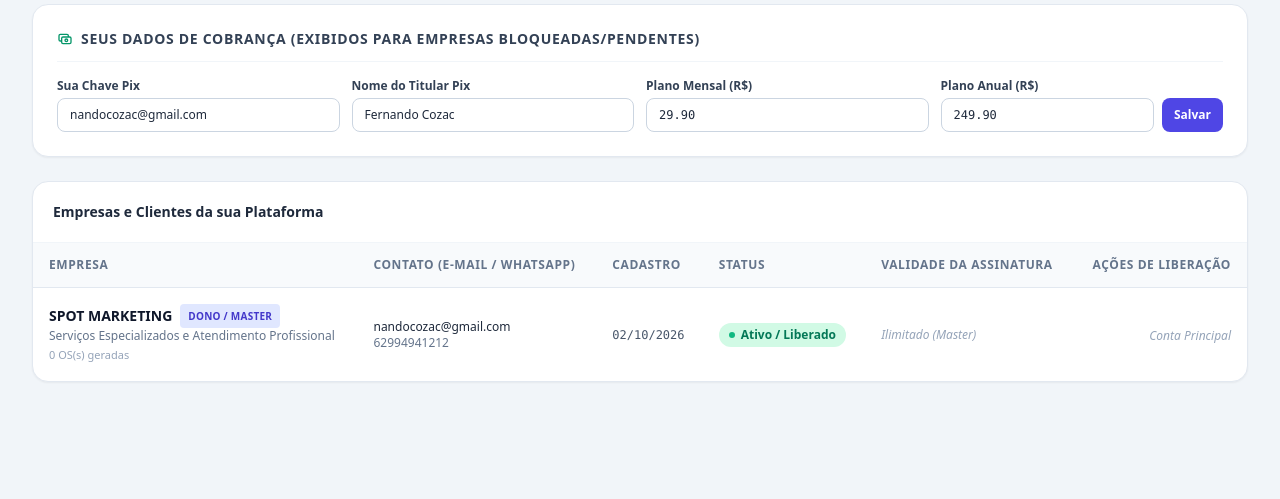
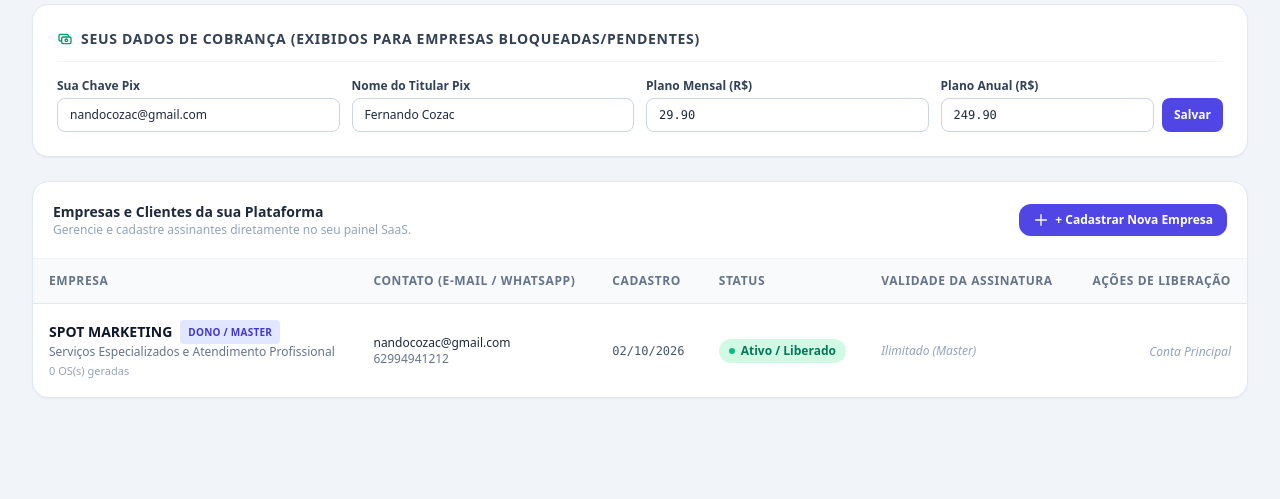
Before and after one commit to nandocozac/painel-gestao, a Flask app: page /admin/empresas in a window 1280 px wide. Shown: the part 245-744 px from the top of the page. Run offline with Flask 3, Linux system fonts and the light colour scheme; the visitor is signed in with stand-in values (Sample User, id 1); some libraries are stand-ins or nearby versions.

Commit message:
Adiciona cadastro direto de empresas no Painel Master e recuperacao automatica do banco antigo

```diff
--- a/app.py
+++ b/app.py
@@ -111,6 +111,48 @@ def migrar_banco_multiempresa():
         db.session.commit()
 
 migrar_banco_multiempresa()
+
+def recuperar_banco_raiz_se_existir():
+    """Garante que se existir um painel_gestao.db antigo na raiz do Hostinger, os dados sejam migrados para instance/"""
+    root_db = os.path.join(BASE_DIR, 'painel_gestao.db')
+    if os.path.exists(root_db) and os.path.abspath(root_db) != os.path.abspath(DB_PATH):
+        try:
+            import sqlite3
+            con_root = sqlite3.connect(root_db)
+            cur_root = con_root.cursor()
+
+            tabelas = [r[0] for r in cur_root.execute("SELECT name FROM sqlite_master WHERE type='table'").fetchall()]
+            if 'empresas' in tabelas:
+                empresas_root = cur_root.execute("SELECT email, nome_empresa, senha_hash, telefone, whatsapp, status_assinatura, data_validade, is_admin FROM empresas").fetchall()
+                with app.app_context():
+                    for emp_data in empresas_root:
+                        email, nome, senha_hash, tel, wa, status, validade, is_adm = emp_data
+                        if not is_adm and email:
+                            ja_existe = Empresa.query.filter_by(email=email).first()
+                            if not ja_existe:
+                                val_date = None
+                                if validade:
+                                    try:
+                                        val_date = date.fromisoformat(str(validade)[:10])
+                                    except Exception:
+                                        val_date = date.today() + timedelta(days=30)
+                                nova = Empresa(
+                                    nome_empresa=nome or "Empresa Recuperada",
+                                    email=email,
+                                    senha_hash=senha_hash,
+                                    telefone=tel or "",
+                                    whatsapp=wa or "",
+                                    status_assinatura=status or "ATIVO",
+                                    data_validade=val_date,
+                                    is_admin=False
+                                )
+                                db.session.add(nova)
+                    db.session.commit()
+            con_root.close()
+        except Exception:
+            pass
+
+recuperar_banco_raiz_se_existir()
 
 
 # --- CONTROLE DE SESSÃO E IDENTIFICAÇÃO DO USUÁRIO ---
@@ -362,6 +404,45 @@ def assinatura_bloqueada():
 def admin_empresas():
     empresas = Empresa.query.order_by(Empresa.id.desc()).all()
     return render_template('admin_empresas.html', empresas=empresas, hoje=date.today())
+
+
+@app.route('/admin/empresa/nova', methods=['POST'])
+@login_required
+@admin_required
+def admin_nova_empresa():
+    nome = request.form.get('nome_empresa', '').strip()
+    email = request.form.get('email', '').strip().lower()
+    telefone = request.form.get('telefone', '').strip()
+    senha = request.form.get('senha', '').strip()
+    status = request.form.get('status', 'ATIVO').strip()
+    dias_validade = int(request.form.get('dias_validade', 30))
+
+    if not nome or not email or not senha:
+        flash("Nome, e-mail e senha são obrigatórios.", "error")
+        return redirect(url_for('admin_empresas'))
+
+    if Empresa.query.filter_by(email=email).first():
+        flash("Este e-mail já está cadastrado em outra empresa.", "error")
+        return redirect(url_for('admin_empresas'))
+
+    hoje = date.today()
+    nova_emp = Empresa(
+        nome_empresa=nome,
+        email=email,
+        telefone=telefone,
+        whatsapp=telefone,
+        senha_hash=generate_password_hash(senha),
+        is_admin=False,
+        status_assinatura=status,
+        data_validade=hoje + timedelta(days=dias_validade) if status == 'ATIVO' else None,
+        logo_filename="logo.png",
+        mensagem_rodape="Agradecemos a preferência! Volte sempre."
+    )
+    db.session.add(nova_emp)
+    db.session.commit()
+
+    flash(f"Empresa '{nome}' cadastrada com sucesso com status '{status}'!", "success")
+    return redirect(url_for('admin_empresas'))
 
 
 @app.route('/admin/cobranca', methods=['POST'])
--- a/templates/admin_empresas.html
+++ b/templates/admin_empresas.html
@@ -79,8 +79,18 @@
 
     <!-- Tabela de Empresas Cadastradas -->
     <div class="bg-white rounded-2xl shadow-sm border border-slate-200 overflow-hidden">
-        <div class="p-5 border-b border-slate-100 flex items-center justify-between">
-            <h2 class="text-sm font-bold text-slate-800">Empresas e Clientes da sua Plataforma</h2>
+        <div class="p-5 border-b border-slate-100 flex flex-col sm:flex-row sm:items-center justify-between gap-3">
+            <div>
+                <h2 class="text-sm font-bold text-slate-800">Empresas e Clientes da sua Plataforma</h2>
+                <p class="text-xs text-slate-400">Gerencie e cadastre assinantes diretamente no seu painel SaaS.</p>
+            </div>
+            <button type="button" onclick="document.getElementById('modal-nova-empresa').classList.remove('hidden')"
+                class="bg-indigo-600 hover:bg-indigo-700 text-white text-xs font-bold px-3.5 py-2 rounded-xl transition flex items-center gap-1.5 shadow-sm shrink-0">
+                <svg class="w-4 h-4" fill="none" stroke="currentColor" viewBox="0 0 24 24">
+                    <path stroke-linecap="round" stroke-linejoin="round" stroke-width="2" d="M12 4v16m8-8H4" />
+                </svg>
+                <span>+ Cadastrar Nova Empresa</span>
+            </button>
         </div>
 
         <div class="overflow-x-auto">
@@ -218,4 +228,80 @@
     </div>
 
 </div>
+
+    <!-- Modal Cadastrar Nova Empresa Diretamente -->
+    <div id="modal-nova-empresa" class="hidden fixed inset-0 z-50 bg-slate-900/60 backdrop-blur-xs flex items-center justify-center p-4">
+        <div class="bg-white rounded-2xl shadow-2xl border border-slate-200 max-w-md w-full p-6 space-y-4">
+            <div class="flex items-center justify-between border-b border-slate-100 pb-3">
+                <h3 class="text-base font-bold text-slate-900 flex items-center gap-2">
+                    <svg class="w-5 h-5 text-indigo-600" fill="none" stroke="currentColor" viewBox="0 0 24 24">
+                        <path stroke-linecap="round" stroke-linejoin="round" stroke-width="2" d="M19 21V5a2 2 0 00-2-2H7a2 2 0 00-2 2v16m14 0h2m-2 0h-5m-9 0H3m2 0h5M9 7h1m-1 4h1m4-4h1m-1 4h1m-5 10v-5a1 1 0 011-1h2a1 1 0 011 1v5m-4 0h4" />
+                    </svg>
+                    Cadastrar Nova Empresa
+                </h3>
+                <button type="button" onclick="document.getElementById('modal-nova-empresa').classList.add('hidden')"
+                    class="text-slate-400 hover:text-slate-600 p-1 rounded-lg">
+                    <svg class="w-5 h-5" fill="none" stroke="currentColor" viewBox="0 0 24 24">
+                        <path stroke-linecap="round" stroke-linejoin="round" stroke-width="2" d="M6 18L18 6M6 6l12 12" />
+                    </svg>
+                </button>
+            </div>
+
+            <form method="POST" action="{{ url_for('admin_nova_empresa') }}" class="space-y-3">
+                <div>
+                    <label class="block text-xs font-semibold text-slate-700 mb-1">Nome da Empresa / Oficina *</label>
+                    <input type="text" name="nome_empresa" required placeholder="Ex: Auto Mecânica Silva"
+                        class="w-full text-xs rounded-lg border border-slate-300 px-3 py-2 text-slate-800 outline-none focus:ring-2 focus:ring-indigo-500">
+                </div>
+
+                <div>
+                    <label class="block text-xs font-semibold text-slate-700 mb-1">E-mail de Login *</label>
+                    <input type="email" name="email" required placeholder="contato@empresa.com"
+                        class="w-full text-xs rounded-lg border border-slate-300 px-3 py-2 text-slate-800 outline-none focus:ring-2 focus:ring-indigo-500">
+                </div>
+
+                <div>
+                    <label class="block text-xs font-semibold text-slate-700 mb-1">WhatsApp / Telefone</label>
+                    <input type="text" name="telefone" placeholder="(00) 90000-0000"
+                        class="w-full text-xs rounded-lg border border-slate-300 px-3 py-2 text-slate-800 outline-none focus:ring-2 focus:ring-indigo-500">
+                </div>
+
+                <div>
+                    <label class="block text-xs font-semibold text-slate-700 mb-1">Senha de Acesso *</label>
+                    <input type="password" name="senha" required minlength="6" placeholder="Mínimo 6 dígitos"
+                        class="w-full text-xs rounded-lg border border-slate-300 px-3 py-2 text-slate-800 outline-none focus:ring-2 focus:ring-indigo-500">
+                </div>
+
+                <div class="grid grid-cols-2 gap-2">
+                    <div>
+                        <label class="block text-xs font-semibold text-slate-700 mb-1">Status Inicial</label>
+                        <select name="status" class="w-full text-xs rounded-lg border border-slate-300 px-2 py-2 text-slate-800 outline-none focus:ring-2 focus:ring-indigo-500">
+                            <option value="ATIVO" selected>Ativo / Liberado</option>
+                            <option value="PENDENTE">Pendente (Aguardando Pix)</option>
+                        </select>
+                    </div>
+
+                    <div>
+                        <label class="block text-xs font-semibold text-slate-700 mb-1">Período de Acesso</label>
+                        <select name="dias_validade" class="w-full text-xs rounded-lg border border-slate-300 px-2 py-2 text-slate-800 outline-none focus:ring-2 focus:ring-indigo-500">
+                            <option value="30" selected>30 dias (Mensal)</option>
+                            <option value="365">1 ano (Anual)</option>
+                            <option value="7">7 dias (Degustação)</option>
+                        </select>
+                    </div>
+                </div>
+
+                <div class="pt-3 border-t border-slate-100 flex items-center justify-end gap-2">
+                    <button type="button" onclick="document.getElementById('modal-nova-empresa').classList.add('hidden')"
+                        class="text-xs font-semibold text-slate-500 hover:text-slate-700 px-3 py-2 rounded-lg">
+                        Cancelar
+                    </button>
+                    <button type="submit"
+                        class="bg-indigo-600 hover:bg-indigo-700 text-white text-xs font-bold px-4 py-2 rounded-lg transition shadow-sm">
+                        Cadastrar e Salvar
+                    </button>
+                </div>
+            </form>
+        </div>
+    </div>
 {% endblock %}
```
